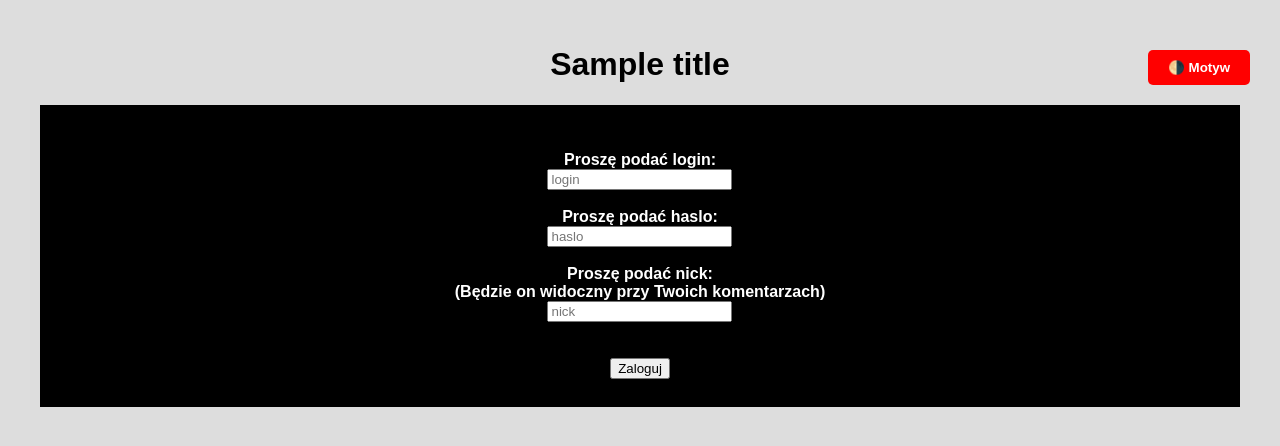
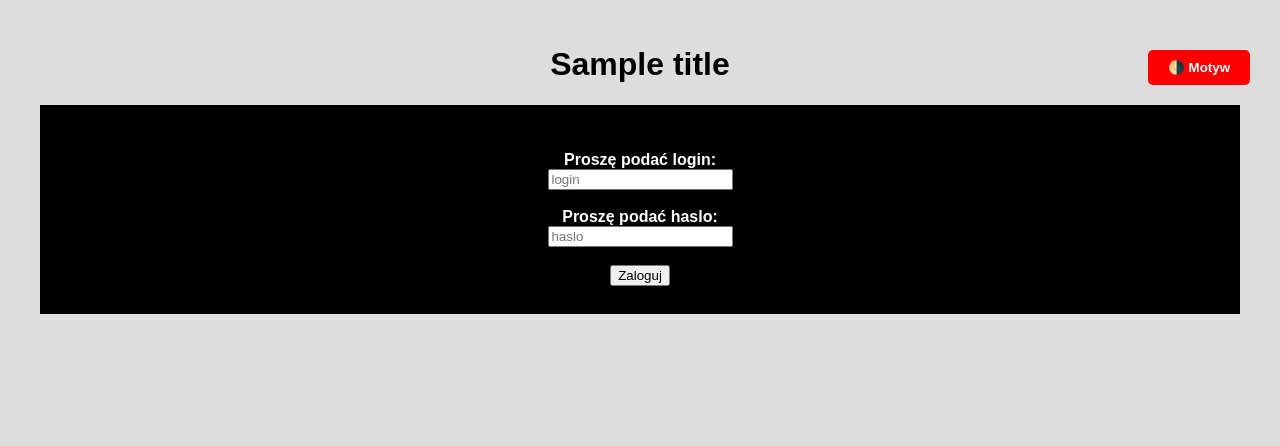
Before and after one commit to KlocBartlomiej/WebMovies, a PHP site: template view/login.view.php in a window 1280 px wide. Shown: the top 446 px of the page. Run offline with PHP 8.4, Linux system fonts and the light colour scheme; the template is opened without the code that fills it: most values are stand-ins (such as "Sample title", 1, 10 or a date in 2020); some libraries are stand-ins or nearby versions.

Commit message:
Usunięcie nicku użytkownika

```diff
--- a/core/common.php
+++ b/core/common.php
@@ -31,7 +31,7 @@ function abort($code = 404)
     die();
 }
 
-function isLoginAttemptSuccessfull($db, $login, $password, $nick)
+function isLoginAttemptSuccessfull($db, $login, $password)
 {
     $user = $db->executeSelectQuery("SELECT * FROM uzytkownicy WHERE login = ? AND haslo = ?;", [$login, $password]);
 
@@ -41,6 +41,6 @@ function isLoginAttemptSuccessfull($db, $login, $password, $nick)
 
     $user = $user[0];
     $_SESSION['isAdmin'] = $user['id'] === 1;
-    $_SESSION['nick'] = $nick;
+    $_SESSION['login'] = $login;
     return true;
 }
--- a/database/Db.php
+++ b/database/Db.php
@@ -115,7 +115,7 @@ class Db{
             VALUES (:id_filmu, :nazwa_uzytkownika, :komentarz, :data_dodania)';
         $data = [
             "id_filmu" => $post['id_filmu'],
-            "nazwa_uzytkownika" => $post['nick'],
+            "nazwa_uzytkownika" => $post['login'],
             "komentarz" => $post['comment'],
             "data_dodania" => date('Y-m-d H:i:s'),
         ];
--- a/public/logOut.php
+++ b/public/logOut.php
@@ -1,6 +1,5 @@
 <?php
 
 unset($_SESSION['isAdmin']);
-unset($_SESSION['nick']);
 session_destroy();
 header('Location: /');
--- a/public/scripts/movieDetails.js
+++ b/public/scripts/movieDetails.js
@@ -34,7 +34,7 @@ function openDrawer(movie) {
     <br>
     <form method="post">
         <input hidden name="id_filmu" value="<?= $movie['id'] ?>">
-        <input hidden name="nick" value="<?= $_SESSION['nick'] ?>">
+        <input hidden name="login" value="<?= $_SESSION['login'] ?>">
 
         <h4>Dodaj swój komentarz:</h4>
         <input type="text" name="comment" placeholder="Dodaj komentarz">
--- a/router/router.php
+++ b/router/router.php
@@ -1,6 +1,6 @@
 <?php
 
-if (isset($_POST['log-in']) && !isLoginAttemptSuccessfull($db, $_POST['login'], $_POST['password'], $_POST['nick'])) {
+if (isset($_POST['log-in']) && !isLoginAttemptSuccessfull($db, $_POST['login'], $_POST['password'])) {
     view('login.view.php');
 } else if (!isset($_SESSION['isAdmin'])) {
     view('login.view.php');
--- a/view/login.view.php
+++ b/view/login.view.php
@@ -17,11 +17,6 @@ view('partials/header.view.php', [ 'title' => $title ]);
         <input type="password" id="password" name="password" placeholder="haslo" required>
         <br><br>
 
-        <label for="nick">Proszę podać nick:<br>(Będzie on widoczny przy Twoich komentarzach)</label>
-        <br>
-        <input type="text" id="nick" name="nick" placeholder="nick" required>
-        <br><br><br>
-
         <input type="submit" name="log-in" value="Zaloguj">
 
         <br><br>
```
Also changed, not shown: database/filmyDatabase.sqlite.
